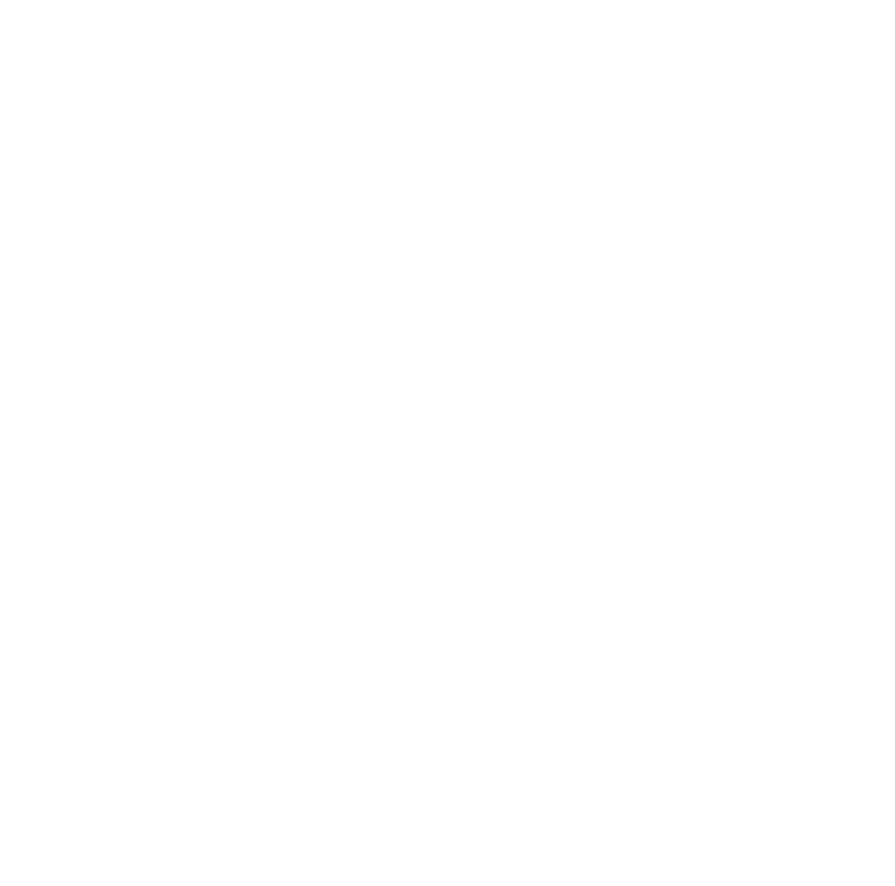
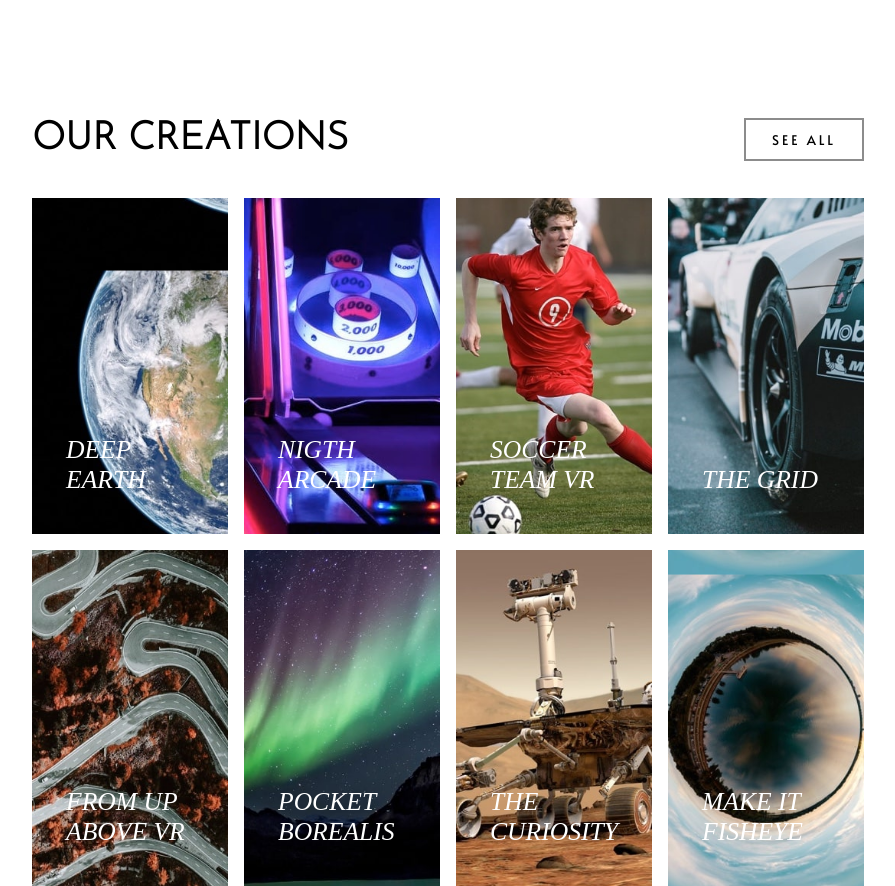
Before and after one commit to JPbyte/Loopstudio-React-Styled-components, a React (Create React App) app: page / in a window 1280 px wide. Shown: the part 1250-2136 px from the top of the page, without its empty margins (192-1087 px from the left). Before the commit the page ends 1368 px from the top, so only its background shows below. Built offline with nearby package versions, Linux system fonts and the light colour scheme.

Commit message:
container grid completo

```diff
--- a/src/home/creations/creation.jsx
+++ b/src/home/creations/creation.jsx
@@ -1,11 +1,19 @@
 import React from "react";
+import { CProps } from "./creationProps/Cprops";
+import { GridNow, Section, Tbutton } from "./style";
 
 
 const Creation = () => {
     return(
-        <section className="creations-grid">
-
-        </section>
+        <Section>
+            <Tbutton>
+                <h3>our creations</h3>
+                    <button>see all</button>
+            </Tbutton>
+            <GridNow>
+                <CProps />
+            </GridNow>
+        </Section>
     )
 }
 
--- /dev/null
+++ b/src/home/creations/creationProps/Cprops.jsx
@@ -0,0 +1,45 @@
+import React from "react";
+
+//Style//
+import { Content } from "./Cpropstyle";
+
+//images//
+import DeepEarth from "../../../images/desktop/image-deep-earth.jpg";
+import Night from "../../../images/desktop/image-night-arcade.jpg";
+import Soccer from "../../../images/desktop/image-soccer-team.jpg";
+import Grid from "../../../images/desktop/image-grid.jpg";
+import Above from "../../../images/desktop/image-from-above.jpg";
+import Boreal from "../../../images/desktop/image-pocket-borealis.jpg";
+import Curiosity from "../../../images/desktop/image-curiosity.jpg";
+import FishEye from "../../../images/desktop/image-fisheye.jpg";
+
+export const CProps = (props) => {
+    return(
+        <>
+            <Content image={DeepEarth} style={{backgroundPosition: "center", backgroundPositionY: "-17rem"}}>
+                <p>Deep Earth</p>
+            </Content>
+            <Content image={Night}>
+                <p>Nigth arcade</p>
+            </Content>
+            <Content image={Soccer} style={{backgroundPosition: "initial"}}>
+                <p>Soccer team vr</p>
+            </Content>
+            <Content image={Grid}>
+                <p>The grid</p>
+            </Content>
+            <Content image={Above}>
+                <p>From up above vr</p>
+            </Content>
+            <Content image={Boreal}>
+                <p>Pocket borealis</p>
+            </Content>
+            <Content image={Curiosity} style={{backgroundPosition: "initial"}}>
+                <p>the curiosity</p>
+            </Content>
+            <Content image={FishEye} style={{backgroundPosition: "bottom", backgroundPositionY: "-20rem"}}>
+                <p>Make it fisheye</p>
+            </Content>
+        </>
+    )
+}
--- /dev/null
+++ b/src/home/creations/creationProps/Cpropstyle.js
@@ -0,0 +1,40 @@
+import styled from "styled-components";
+
+
+export const Content = styled.div`
+    width: 100%;
+    height: 21rem;
+    background: ${props => `url(${props.image})`};
+    background-size: cover;
+    background-position: center;
+    transition: all 0.6s ease-in-out;
+    display: flex;
+    align-items: flex-end;
+    justify-content: center;
+        p{
+            width: 100%;
+            max-width: 8rem;
+            font-size: 1.6rem;
+            color: var(--White);
+            font-style: italic;
+            font-weight: 400;
+            text-transform: uppercase;
+            margin-bottom: 2.453rem;
+            transition: .4s;
+        }
+        &:hover{
+            transform: scale(1.02);
+                p{
+                    font-size: 1.7rem;
+                }
+        }
+
+    @media screen and (max-width: 900px) {
+        height: 10rem;
+        background-position: center;
+        justify-content: flex-start;
+            p{
+                margin-left: 1rem;
+            }
+    }
+`;
--- /dev/null
+++ b/src/home/creations/style.js
@@ -0,0 +1,62 @@
+import styled from "styled-components";
+
+export const Section = styled.section`
+    display: flex;
+    flex-direction: column;
+    align-items: center;
+    justify-content: space-between;
+    height: 46rem;
+
+    @media screen and (max-width: 900px){
+        height: 96rem;
+        padding: 1rem;
+    }
+`;
+
+export const Tbutton = styled.div`
+    display: flex;
+    justify-content: space-between;
+    align-items: center;
+    width: 100%;
+    max-width: 52rem;
+        h3{
+            font-size: 2.4rem;
+            font-family: var(--JosefinSans);
+            font-weight: 600;
+            text-transform: uppercase;
+        }
+        button{
+            text-transform: uppercase;
+            color: var(--Black);
+            width: 100%;
+            max-width: 7.5rem;
+            height: 2.7rem;
+            border: 0.13rem var(--Dark-Gray) solid;
+            background-color: var(--White);
+            font-family: var(--Alata);
+            letter-spacing: 3px;
+            transition: 0.4s;
+                &:hover{
+                    background-color: var(--Black);
+                    color: var(--White);
+                    border: 0.16rem var(--Black) solid;
+                    transform: scale(1.05);
+                }
+        }
+`;
+
+//Div Mom grid//
+export const GridNow = styled.div`
+    width: 100%;
+    max-width: 52rem;
+    height: 41rem;
+    display: grid;
+    grid-template-columns: repeat(4, 1fr);
+    grid-template-rows: repeat(4, 1fr);
+    grid-gap: 1rem;
+
+    @media screen and (max-width: 900px) {
+        height: 86rem;
+        grid-template-columns: repeat(1, 1fr);
+    }
+`;
--- a/src/styles/GlobalStyle.js
+++ b/src/styles/GlobalStyle.js
@@ -16,6 +16,7 @@
 
     button{
         border: none;
+        cursor: pointer;
     }
 
     :root{
```
Also changed, not shown: src/home/header/header.jsx (+6 -3 lines).
